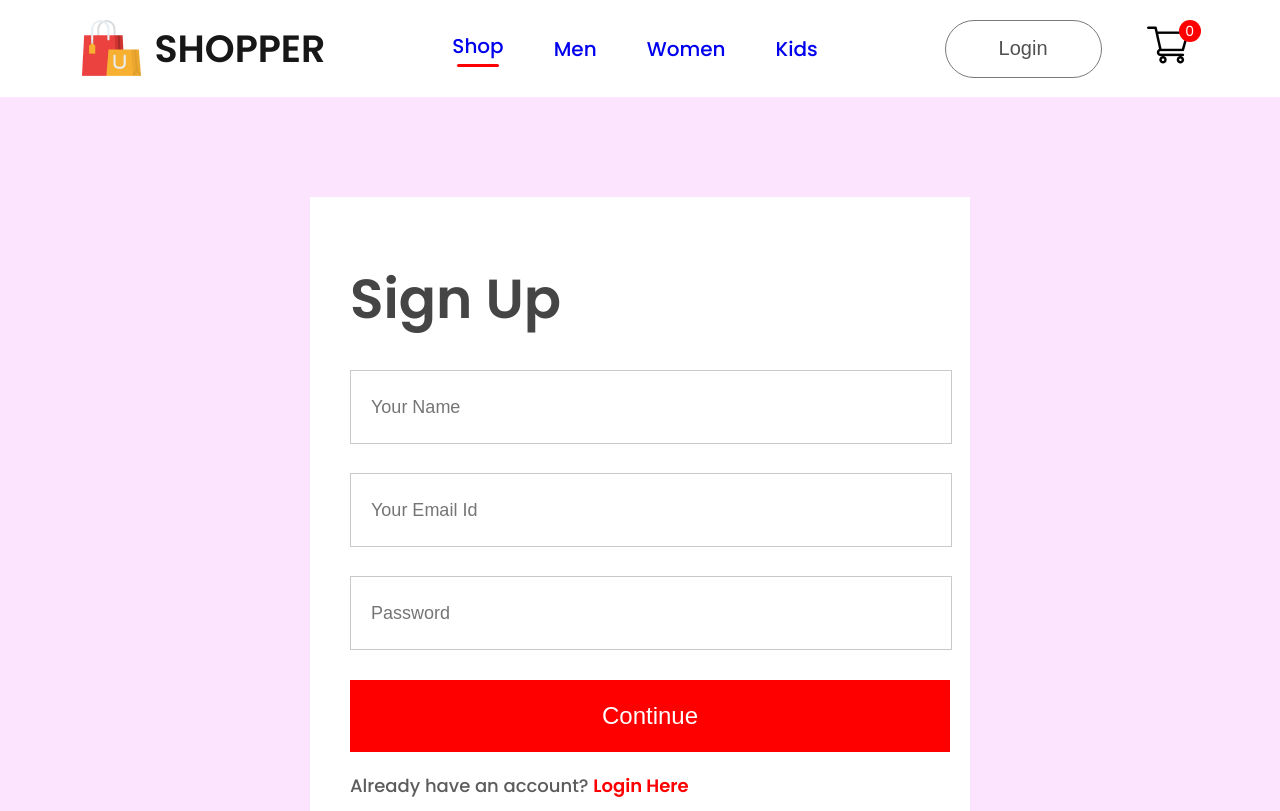
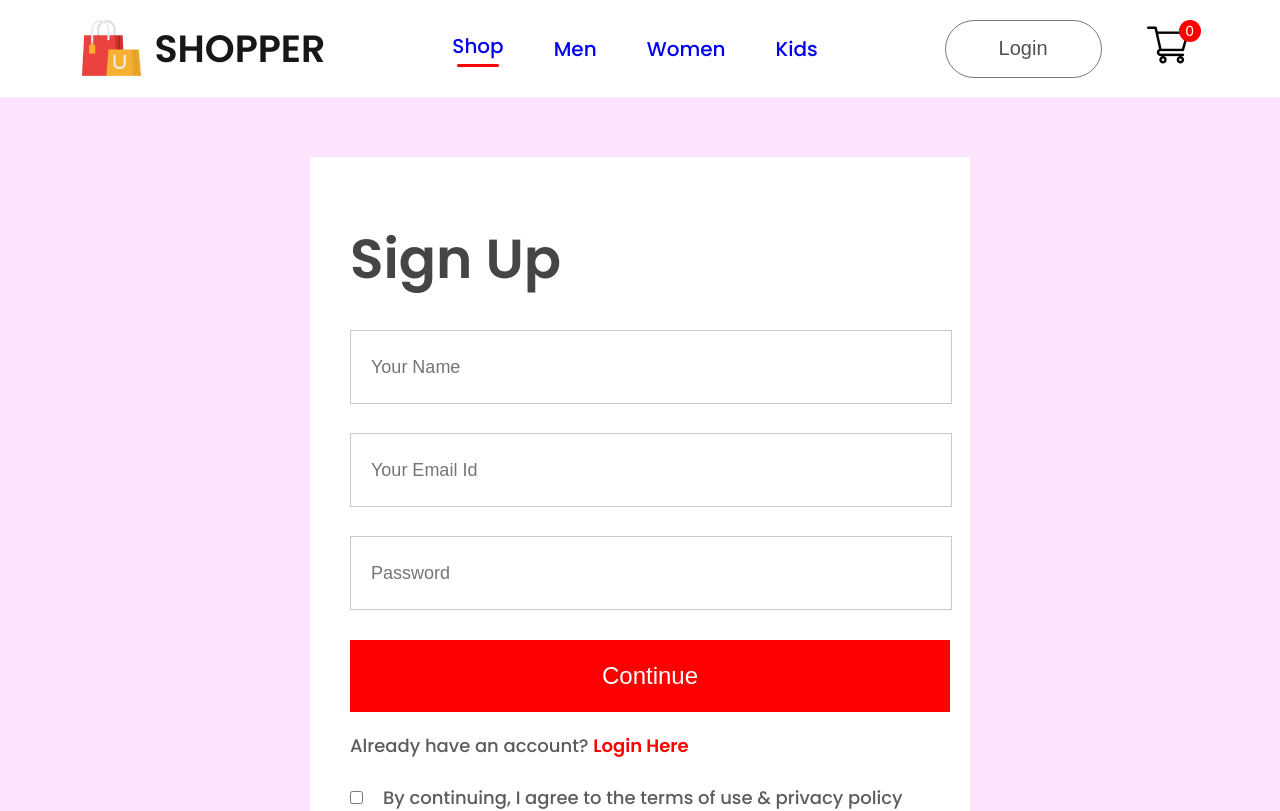
Before and after one commit to Vaishalirawat1119/E-Commerce, a React (Create React App) app: page /login in a window 1280 px wide. Shown: the top 811 px of the page. Built offline with nearby package versions, Linux system fonts and the light colour scheme.

Commit message:
Adding styling on login-signup div

```diff
--- a/src/Pages/CSS/LoginSignup.css
+++ b/src/Pages/CSS/LoginSignup.css
@@ -2,7 +2,8 @@
     width: 100%;
     height: 80vh;
     background: #fce3fe;
-    padding-top: 100px;
+    padding-top: 60px;
+    padding-bottom: 80px;
 }
 
 .loginsignup-container{
```
